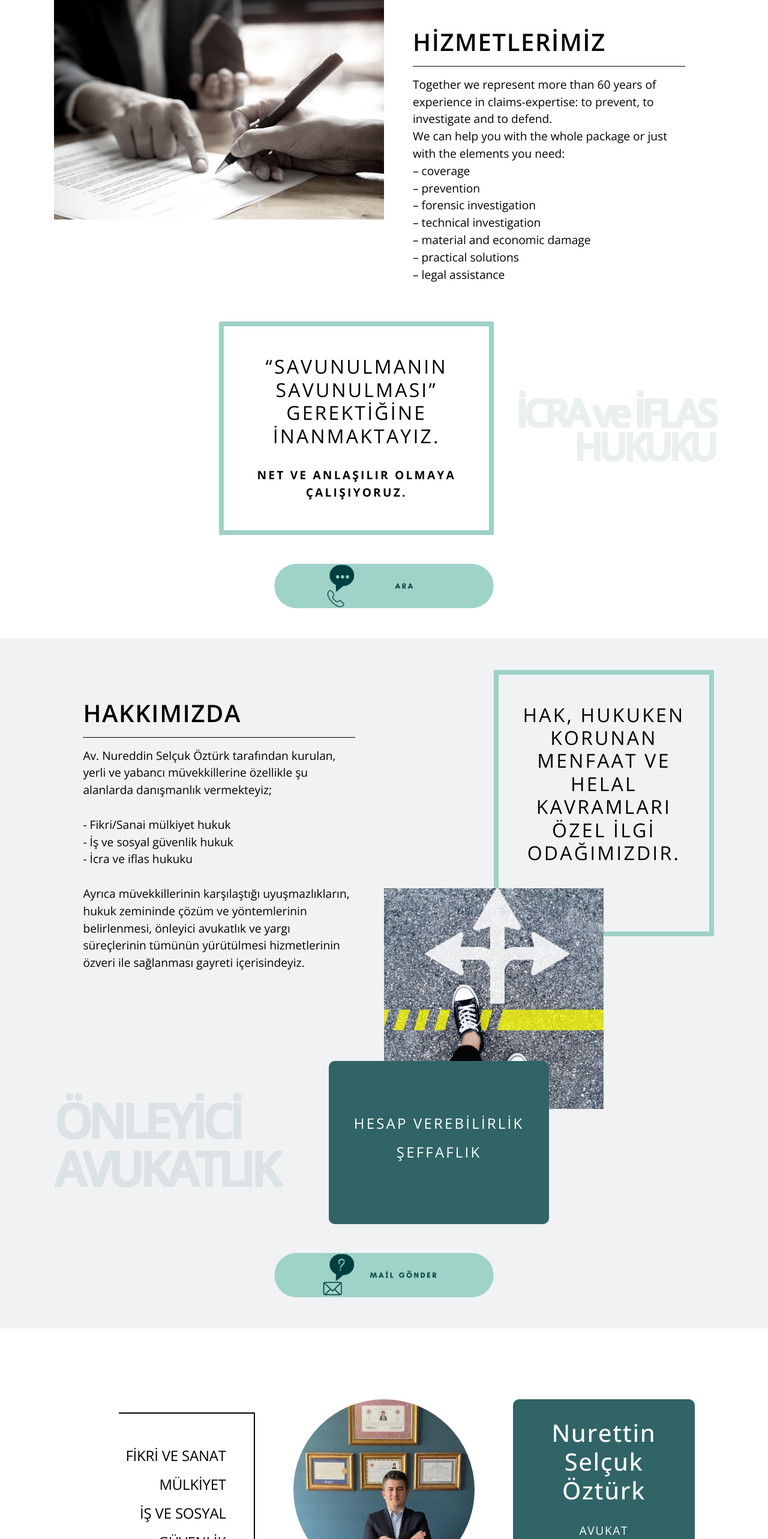
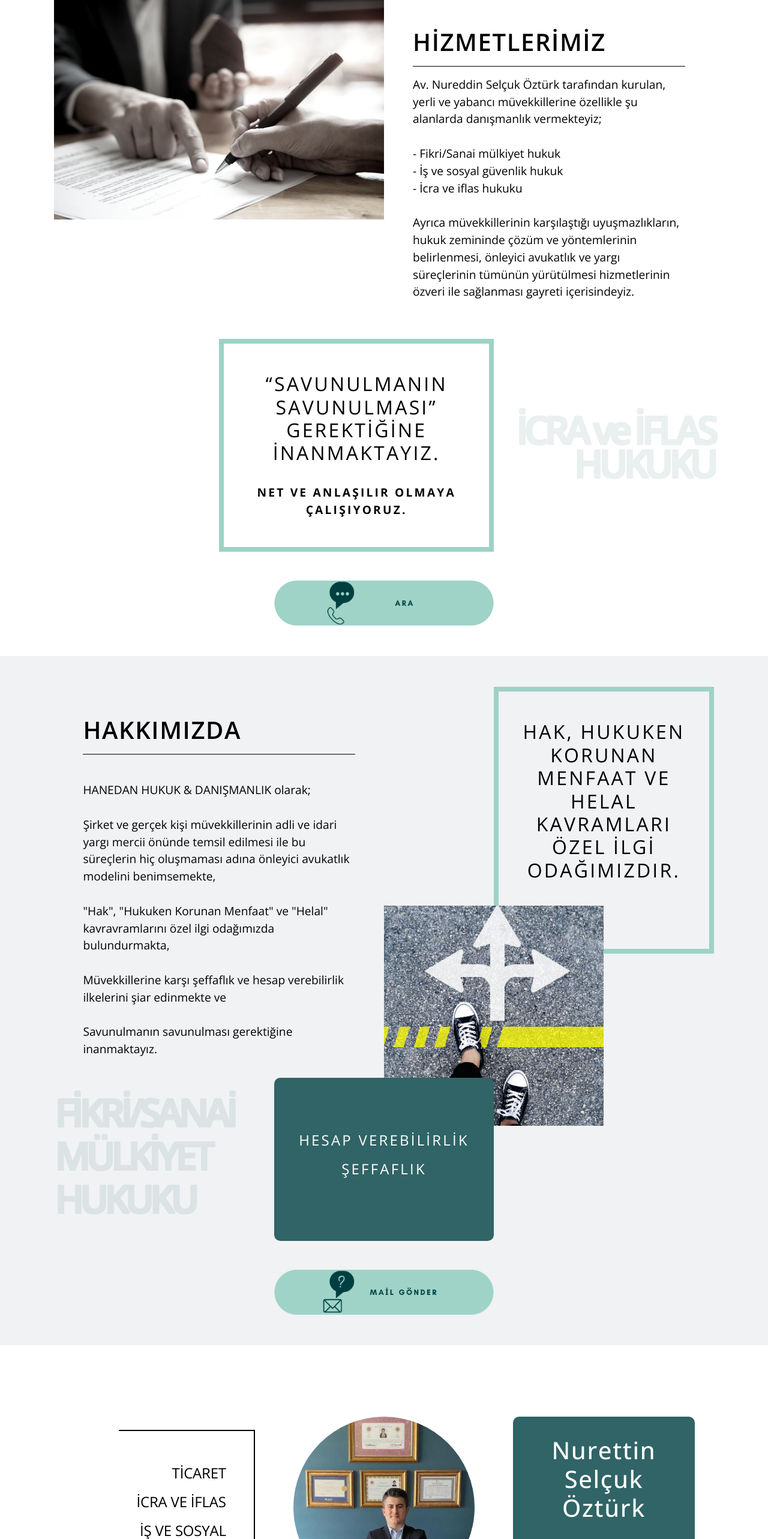
Before and after one commit to recepdemrci/legal-consultancy-app, a React (Create React App) app: page / in a window 1280 px wide. Shown: the part 1031-3597 px from the top of the page at 60% size. Built offline with nearby package versions, Linux system fonts and the light colour scheme.

Commit message:
Changes on the all text Updates on the information  #12

```diff
--- a/src/assets/styles/MiddleContainer.css
+++ b/src/assets/styles/MiddleContainer.css
@@ -16,9 +16,8 @@
   color: #004143;
   text-shadow: 0px 3px, 3px 0px, 3px 3px;
   font-weight: 600;
-  font-size: 5rem;
   letter-spacing: -0.4rem;
-  line-height: 5rem;
+  line-height: 3.5rem;
 }
 
 .middle-container .row-bottom {
--- a/src/components/BottomContainer.jsx
+++ b/src/components/BottomContainer.jsx
@@ -14,13 +14,13 @@ function BottomContainer() {
             name="experience-card"
             title={
               <p>
-                FİKRİ VE SANAT MÜLKİYET
+                TİCARET
+                <br />
+                İCRA VE İFLAS
                 <br />
                 İŞ VE SOSYAL GÜVENLİK
                 <br />
-                İCRA VE İFLAS
-                <br />
-                TİCARET HUKUKU
+                FİKRİ VE SANAT MÜLKİYET
               </p>
             }
           />
--- a/src/components/MiddleContainer.jsx
+++ b/src/components/MiddleContainer.jsx
@@ -19,21 +19,23 @@ function MiddleContainer() {
             line={true}
             body={
               <p>
-                Av. Nureddin Selçuk Öztürk tarafından kurulan, yerli ve yabancı
-                müvekkillerine özellikle şu alanlarda danışmanlık vermekteyiz;
-                <br />
-                <br />
-                - Fikri/Sanai mülkiyet hukuk
-                <br />
-                - İş ve sosyal güvenlik hukuk
-                <br />
-                - İcra ve iflas hukuku
-                <br />
-                <br />
-                Ayrıca müvekkillerinin karşılaştığı uyuşmazlıkların, hukuk
-                zemininde çözüm ve yöntemlerinin belirlenmesi, önleyici
-                avukatlık ve yargı süreçlerinin tümünün yürütülmesi
-                hizmetlerinin özveri ile sağlanması gayreti içerisindeyiz.
+                <br/>
+                <b>HANEDAN HUKUK & DANIŞMANLIK</b> olarak;
+                <br/>
+                <br/>
+                Şirket ve gerçek kişi müvekkillerinin adli ve idari yargı mercii
+                önünde temsil edilmesi ile bu süreçlerin hiç oluşmaması adına
+                önleyici avukatlık modelini benimsemekte,
+                <br/>
+                <br/>
+                "Hak", "Hukuken Korunan Menfaat" ve "Helal" kavravramlarını
+                özel ilgi odağımızda bulundurmakta,
+                <br/>
+                <br/>
+                Müvekkillerine karşı şeffaflık ve hesap verebilirlik ilkelerini şiar edinmekte ve
+                <br/>
+                <br/>
+                Savunulmanın savunulması gerektiğine inanmaktayız.
               </p>
             }
           />
@@ -56,8 +58,8 @@ function MiddleContainer() {
       </div>
       <div class="row mb-5 row-bottom">
         <TextBackground
-          col="col-xl-5 col-lg-6"
-          text="ÖNLEYİCİ AVUKATLIK"
+          col="col-xl-4 col-lg-4"
+          text={<p>FİKRİ/SANAİ<p/>MÜLKİYET<p/>HUKUKU</p>}
           textAlign="text-start"
         />
         <div class="col-xl-4 col-lg-6 col-7 text-center offset-lg-0 mb-lg-0 mb-5 offset-5">
--- a/src/components/TopContainer.jsx
+++ b/src/components/TopContainer.jsx
@@ -32,24 +32,21 @@ function TopContainer() {
             line={true}
             body={
               <p>
-                Together we represent more than 60 years of experience in
-                claims-expertise: to prevent, to investigate and to defend.
+                Av. Nureddin Selçuk Öztürk tarafından kurulan, yerli ve yabancı
+                müvekkillerine özellikle şu alanlarda danışmanlık vermekteyiz;
                 <br />
-                We can help you with the whole package or just with the elements
-                you need:
                 <br />
-                – coverage
+                - Fikri/Sanai mülkiyet hukuk
                 <br />
-                – prevention
+                - İş ve sosyal güvenlik hukuk
                 <br />
-                – forensic investigation
+                - İcra ve iflas hukuku
                 <br />
-                – technical investigation
                 <br />
-                – material and economic damage
-                <br />
-                – practical solutions
-                <br />– legal assistance
+                Ayrıca müvekkillerinin karşılaştığı uyuşmazlıkların, hukuk
+                zemininde çözüm ve yöntemlerinin belirlenmesi, önleyici
+                avukatlık ve yargı süreçlerinin tümünün yürütülmesi
+                hizmetlerinin özveri ile sağlanması gayreti içerisindeyiz.
               </p>
             }
           />
```
